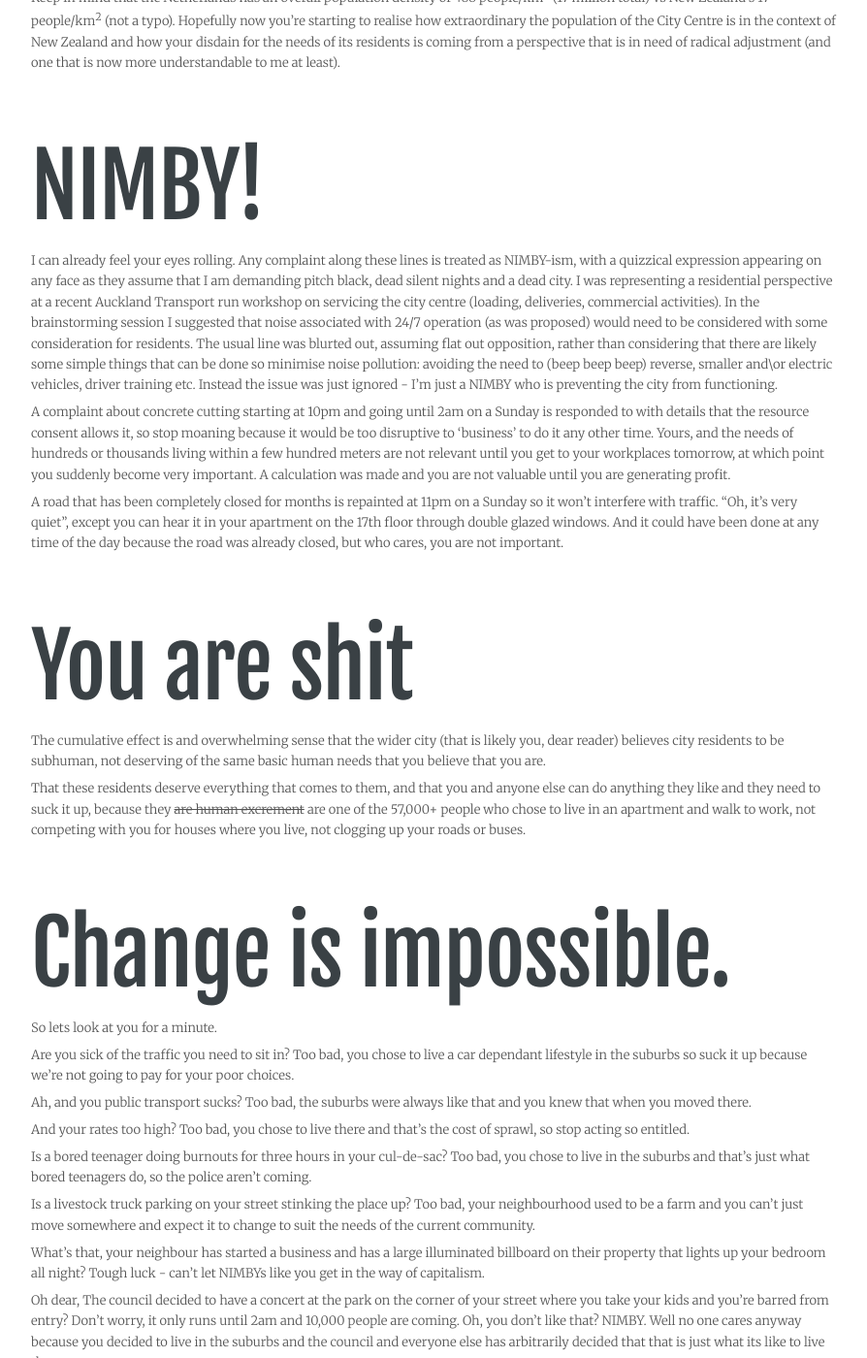
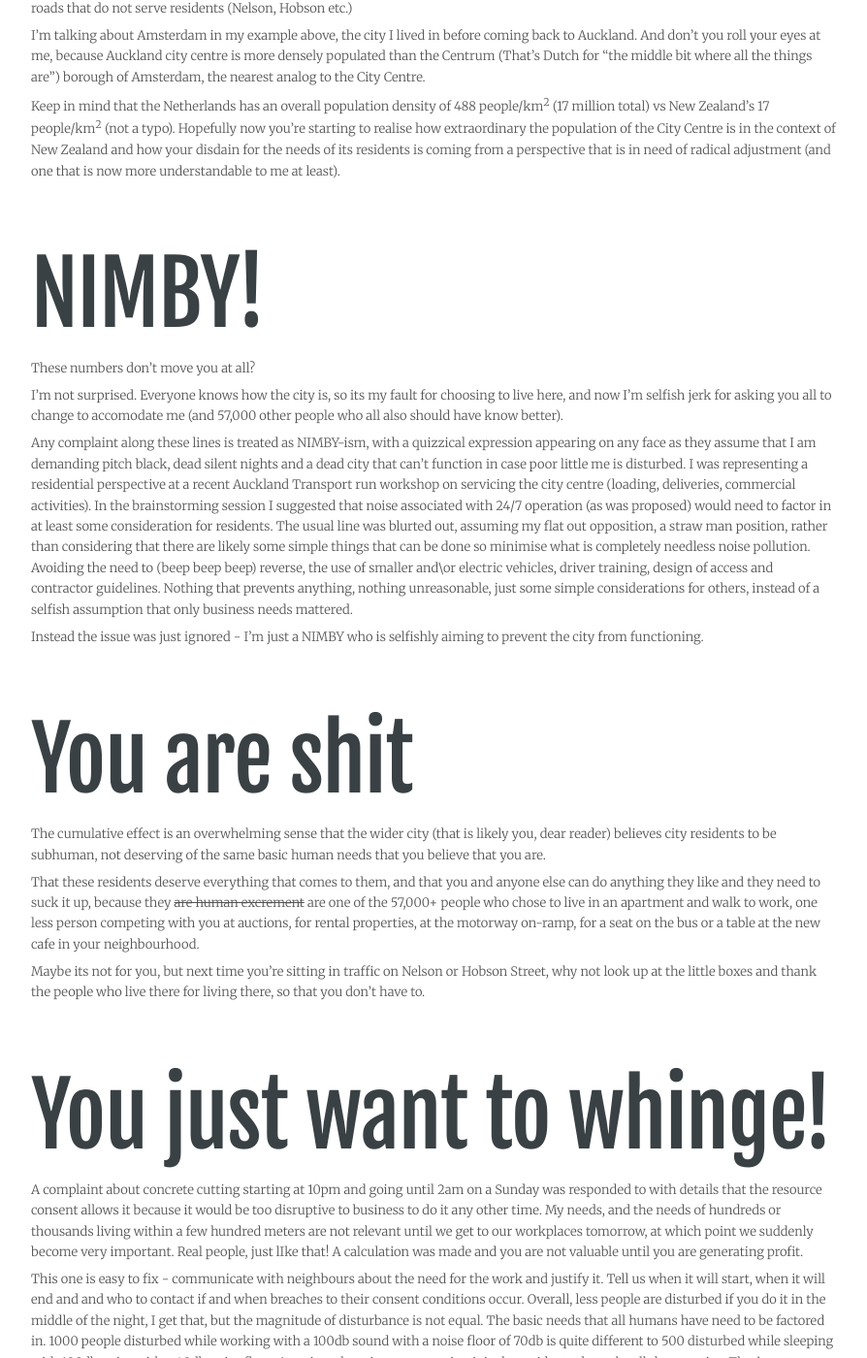
Before and after one commit to davidjroos/davidjroos.github.io, a Jekyll site: the page built from _posts/2019-01-06-butyouliveinthecity.md, in a window 1280 px wide and 1400 px high, scrolled down 3173 px. Shown: the whole window at 97% size, without its empty margins (193-1087 px from the left). Built offline with Jekyll 4.4.1, drawn with Linux system fonts in a browser that asks for light colours; some of the changed text lies outside the part shown.

Commit message:
final for review and conmment

```diff
--- a/_posts/2019-01-06-butyouliveinthecity.md
+++ b/_posts/2019-01-06-butyouliveinthecity.md
@@ -16,7 +16,7 @@ As a resident in Auckland's City Centre there are a variety of benefits and comp
 
 The downsides are expected in any city - less square meters for your dollar, no garden, the sounds of a bustling city day and night, light pollution, an absence of bird song beyond seagulls squawking, the full spectrum of emergency sirens, drunkenness and buffoons in loud vehicles of all descriptions. But many of these downsides largely contribute to the positive column - an open window to the sounds of the world around you provides a connected feeling and being part of something bigger and having less space means reduced consumption, be it energy or a soda stream machine that you just can't justify the space for. These are good things - empathy and consideration for others, reduced energy usage, less money spent, and a less sad planet.
 
-The balance tips, for the majority of the time, towards the benefits of the city for the people that choose to make it home. (Maybe its not for you, but remember that for every person who does like it,its one less person competing with you at auctions, for rental properties, at the motorway on-ramp, for a seat on the bus or a table at the new cafe in your neighbourhood. Next time you're sitting in traffic on Nelson Street, why not look up at the little boxes and thank the people who live there for living there, so that you don't have to).
+The balance tips, for the majority of the time, towards the benefits of the city for the people that choose to make it home.
 
 I accept the downsides as an acceptable trade-off for the benefits - I feel lost in the suburbs, trapped by distance, tied to a car, unable to walk for any other reason than aimless leisure.
 
@@ -50,11 +50,11 @@ But if I tell you that it happened to me in the City Centre, and that I'm not pl
 
 What exactly does a digital billboard have to do with the city centre? Cities such as Vancouver ban all outdoor advertising, Amsterdam certainly doesn't have any and no one would call it lacking vibrancy or life. Why is it, in your head, a fact of life in the city?
 
-The same applies to any nuisance - noise, pollution, poor behaviour. These things do not define places, they are undesirable and modern society is arranged to minimise them for all members of that society.
+The same applies to any nuisance - noise, pollution, urine and vomit on my doorstep. These things do not define places, they are undesirable and modern society is arranged to minimise them for all members of that society.
 
 So what is the difference between Eden Terrace and the city centre that excuses everyone from feeling any guilt for these nuisances, exactly?
 
-# Lines on a map
+# Your play thing
 
 There is no magical thing that happens as you cross the Symonds Street motorway overbridge from Eden Terrace into the City Centre. I presume it all rests on the crux of 'the bars were there first and you knew that when you moved there', but most nuisances are not bars - the police and liquor licensing agents do a (relatively...) decent job in that regard. We've all just collectively decided that this is how the city centre must be.
 
@@ -71,6 +71,8 @@ Here is a photo of some cranes building another 155 houses in the city centre fo
 *Union Green*
 <p> </p>
 
+# But we're not like...
+
 In some other parts of the world where most people live in dense(r), urban environments, there is no such things as a "CBD" - just a collection of neighbourhoods with work and play nearby. The people out on a Friday night all live there, nearby, or in a different part of town that is equally bustling. It breeds a level of respect and understanding because you know what it is like when civility and compassion is left at the door. In Auckland, people travel from far and wide to enter a place that they appreciate and enjoy, but do not respect - expecting that place (and those who call it home, if that was ever a consideration) to tolerate whatever they decide it should, based on their own selfish needs and desires - things that they would never do and never tolerate where they live. This includes big roads that do not serve residents (Nelson, Hobson etc.)
 
 I'm talking about Amsterdam in my example above, the city I lived in before coming back to Auckland. And don't you roll your eyes at me, because Auckland city centre is more densely populated than the Centrum (That's Dutch for "the middle bit where all the things are") borough of Amsterdam, the nearest analog to the City Centre.
@@ -79,21 +81,37 @@ Keep in mind that the Netherlands has an overall population density of 488 peopl
 
 # NIMBY!
 
-I can already feel your eyes rolling. Any complaint along these lines is treated as NIMBY-ism, with a quizzical expression appearing on any face as they assume that I am demanding pitch black, dead silent nights and a dead city. I was representing a residential perspective at a recent Auckland Transport run workshop on servicing the city centre (loading, deliveries, commercial activities). In the brainstorming session I suggested that noise associated with 24/7 operation (as was proposed) would need to be considered with some consideration for residents. The usual line was blurted out, assuming flat out opposition, rather than considering that there are likely some simple things that can be done so minimise noise pollution: avoiding the need to (beep beep beep) reverse, smaller and\or electric vehicles, driver training etc. Instead the issue was just ignored - I'm just a NIMBY who is preventing the city from functioning.
+These numbers don't move you at all?
 
-A complaint about concrete cutting starting at 10pm and going until 2am on a Sunday is responded to with details that the resource consent allows it, so stop moaning because it would be too disruptive to 'business' to do it any other time. Yours, and the needs of hundreds or thousands living within a few hundred meters are not relevant until you get to your workplaces tomorrow, at which point you suddenly become very important. A calculation was made and you are not valuable until you are generating profit.
+I'm not surprised. Everyone knows how the city is, so its my fault for choosing to live here, and now I'm selfish jerk for asking you all to change to accomodate me (and 57,000 other people who all also should have know better).
 
-A road that has been completely closed for months is repainted at 11pm on a Sunday so it won't interfere with traffic. "Oh, it's very quiet", except you can hear it in your apartment on the 17th floor through double glazed windows. And it could have been done at any time of the day because the road was already closed, but who cares, you are not important.
+Any complaint along these lines is treated as NIMBY-ism, with a quizzical expression appearing on any face as they assume that I am demanding pitch black, dead silent nights and a dead city that can't function in case poor little me is disturbed. I was representing a residential perspective at a recent Auckland Transport run workshop on servicing the city centre (loading, deliveries, commercial activities). In the brainstorming session I suggested that noise associated with 24/7 operation (as was proposed) would need to factor in at least some consideration for residents. The usual line was blurted out, assuming my flat out opposition, a straw man position, rather than considering that there are likely some simple things that can be done so minimise what is completely needless noise pollution. Avoiding the need to (beep beep beep) reverse, the use of smaller and\or electric vehicles, driver training, design of access and contractor guidelines. Nothing that prevents anything, nothing unreasonable, just some simple considerations for others, instead of a selfish assumption that only business needs mattered.
+
+Instead the issue was just ignored - I'm just a NIMBY who is selfishly aiming to prevent the city from functioning.
 
 # You are shit
 
-The cumulative effect is and overwhelming sense that the wider city (that is likely you, dear reader) believes city residents to be subhuman, not deserving of the same basic human needs that you believe that you are.
+The cumulative effect is an overwhelming sense that the wider city (that is likely you, dear reader) believes city residents to be subhuman, not deserving of the same basic human needs that you believe that you are.
 
-That these residents deserve everything that comes to them, and that you and anyone else can do anything they like and they need to suck it up, because they ~~are human excrement~~ are one of the 57,000+ people who chose to live in an apartment and walk to work, not competing with you for houses where you live, not clogging up your roads or buses.
+That these residents deserve everything that comes to them, and that you and anyone else can do anything they like and they need to suck it up, because they ~~are human excrement~~ are one of the 57,000+ people who chose to live in an apartment and walk to work, one less person competing with you at auctions, for rental properties, at the motorway on-ramp, for a seat on the bus or a table at the new cafe in your neighbourhood.
+
+Maybe its not for you, but next time you're sitting in traffic on Nelson or Hobson Street, why not look up at the little boxes and thank the people who live there for living there, so that you don't have to.
+
+# You just want to whinge!
+
+A complaint about concrete cutting starting at 10pm and going until 2am on a Sunday was responded to with details that the resource consent allows it because it would be too disruptive to business to do it any other time. My needs, and the needs of hundreds or thousands living within a few hundred meters are not relevant until we get to our workplaces tomorrow, at which point we suddenly become very important. Real people, just lIke that! A calculation was made and you are not valuable until you are generating profit.
+
+This one is easy to fix - communicate with neighbours about the need for the work and justify it. Tell us when it will start, when it will end and and who to contact if and when breaches to their consent conditions occur. Overall, less people are disturbed if you do it in the middle of the night, I get that, but the magnitude of disturbance is not equal. The basic needs that all humans have need to be factored in. 1000 people disturbed while working with a 100db sound with a noise floor of 70db is quite different to 500 disturbed while sleeping with 100db noise with a 40db noise floor. Any time there is a compromise, it is the residents that take all the negative. That's not a compromise,that's a clear message being sent.
+
+A road that had been completely closed for months was repainted at 11pm on a Sunday so it won't interfere with traffic. "Oh, it's very quiet", except you can hear it in your apartment on the 17th floor through double glazed windows. And it could have been done at any time of the day on any day of the week, because the road was already closed. The person approving this work may well have been you, now moving from a position of uncaring to active malice.
+
+This one is also easy to fix. Don't assume you know how loud anything is, and think about the number of people any single nuisance will impact.
+
+I'm not asking for the city to cease functioning, cease being a city. I'm asking for the people that visit and make decisions around the city centre to remember that residents exist and to take what are really simple steps to not ruin our lives through nothing more than carelessness, ignorance our the simple malice that I'm trying to argue against here.
 
 # Change is impossible.
 
-So lets look at you for a minute.
+So lets look at *you* for a minute.
 
 Are you sick of the traffic you need to sit in? Too bad, you chose to live a car dependant lifestyle in the suburbs so suck it up because we're not going to pay for your poor choices.
 
@@ -111,35 +129,37 @@ Oh dear, The council decided to have a concert at the park on the corner of your
 
 Did someone break into your house and is now standing over your bed screaming in your face at 4am? Too bad, you chose to live in the suburbs and I've decided that's an ok thing to do there, because *I* don't live there.
 
-**Stop complaining**
+You dirty hypocrite.
 
 # You are protected
 
 Everything in the list above is being dealt with, luckily. For you.
 
-We're spending truck loads of money to subsidise your long commutes. No one can find money to build a footpath on a street alongside one of the most densely populated places in the country, in my neighbourhood. We don't have a school for 60,000 people.
+We're spending truck loads of money to subsidise your long commutes. No one can find money to build a footpath on a street alongside one of the most densely populated places in the country, in my neighbourhood. We don't have a school for 57,000 people, so those most families move out when their kids get to around 7.
 
-Public transport is being improved at great expense to bring people in from the suburbs. I can't get to a friends house on the other side of the city because the buses are designed for commuters.
+Public transport is being improved at great expense to bring people in from the suburbs and give them better choices for moving around. I can't get to a friends house on the other side of the city centre because the buses are designed for commuters and its quicker to walk the half an hour.
 
 Your rates get you brand new roads and footpaths. My rates subsidise your neighbourhood - we're on the same rating system , but every apartment building with 100+ homes in it going up doesn't get a cent spent on roads, footpaths etc.
 
-I don't know for sure if the police will come to sort out kids doing burnouts in your suburb,but they certainly aren't worried about the ones doing it for hours every weekend in mine, no matter how much we call.
+I don't know for sure if the police will come to sort out kids doing burnouts in your suburb, but they certainly aren't worried about the ones doing it for hours every weekend in mine, no matter how much we call. I presume if a gang was selling drugs outside your house on a Friday night and you called the police someone would come. They don't come when we call.
 
-There are laws in place to protect 'residential' areas from a variety of nuisance issues issues, like a neighbour causing undue smell, or light pollution. We in the city centre are fair game for everything YOU do to us; as much noise, light and air pollution as you deem to impose on us and its enshrined in planning policy and mentality.
+There are laws in place to protect 'residential' areas from a variety of nuisance issues issues, like a neighbour causing undue smell, or light pollution. We in the city centre are fair game for everything; as much noise, light and air pollution as *you* deem to impose on us and its enshrined in planning policy and mentality.
 
-The council would never put on an event of such a scale in your neighbourhood without extensive planning and considerations for your safety, traffic, alcohol issues etc. The city is seen as a place to do this, and it should be - we live there because of this activity, but no amount of soundproofing can stop a big subwoofer and line of sight of loud speakers, so considerations could be made for impact mitigation on neighbours and information about when events are happening and until when. Just being good neighbours, you know? But we are ignored and treated as a nuisance, a barrier to YOU coming to our neighbourhood to have a good time at OUR expense. You are more important than we are.
+The council would never put on an event of such a scale in your neighbourhood without extensive planning and considerations for your safety, traffic, alcohol issues etc. The city is seen as a place to do this, and it should be - we live there because of this activity - but no amount of soundproofing can stop a big subwoofer and line of sight of loud speakers, so considerations could be made for impact mitigation on neighbours and information about when events are happening and until when. Just being good neighbours, you know? But we are ignored and treated as a nuisance, a barrier to YOU coming to our neighbourhood to have a good time at OUR expense. You are more important than we are.
 
 # NIMBY!!!!!!
 
-The last one is in there to highlight that what you think the city is and should be is only part of the picture. The city has changed a lot in the last 20 years, and even more so in the passed 5. We are still treated as guests in our own neighbourhood, secondary to visitors and businesses.
+The last crazy one about someone screaming in your face is in there to highlight that what you think the city is and should be is only part of the picture. What I think people should be subject to in St Helliers will have less weight that the residents of the area, no matter how frequently I visit. That isn't a controversial opinion, I don't think. The city has changed a lot in the last 20 years, and even more so in the passed 5. But we are still treated as guests in our own neighbourhood, secondary to visitors and businesses.
 
 But when residents outnumber visitors, will it change? I doubt that - already we have more residents than car commuters, and that space allocation is clearly not working out in our favour just yet, is it?
 
-So how about Western Springs speedway? Everyone knows the speedway is there, but only the people living there know how exactly how noisy it really is on race nights.
+# You should have known better
+
+So how about Western Springs speedway, the ultimate NIMBY test case? Everyone knows the speedway is there, but only the people living there know how exactly how noisy it really is on race nights.
 
 So in **scenario 1**, lets say the council now allows the speedway to have twice as many races a year - the residents oppose. Are they NIMBYs? The speedway was always there after all.
 
-When I moved here we had the Santa parade, New Year's Eve and that was about it. It was dull, and it's better now, but over summer some residents have loud music from events and visitors every weekend for months on end and we're told that this is how the city is, though we were there when it wasn't. It's a better place now, but it's much, much louder.
+When I moved to the city centre we had the Santa parade, New Year's Eve and that was about it. It was dull, and it's better now, but over summer some residents have loud music from events and visitors causing chaos every weekend for months on end and we're told that this is how the city is. But we were there when it wasn't. It's a better place now, but it's much, much louder.
 
 In **scenario 2** the speedway is now hosting a circus with lots of animals, and it smells like a zoo 24/7 for two weeks, and the rotting garbage only adds to it. The residents complain. Are they NIMBYs? The speedway is a commercial venture and is entitled to make money on their land and they have not exceeded the noise levels that have been agreed.
 
@@ -151,7 +171,7 @@ That brings us to....
 
 # The unfulfilled promise
 
-The city centre master plan, published in 2012, sets out objectives around the residents population. This document lays out what the council aspires for the city to be.
+The city centre master plan, published in 2012, sets out objectives around the resident population (amongst many other things). This document lays out what the council aspires for the city to be.
 
 > **OUTCOME 3**
 >
@@ -202,3 +222,9 @@ But we have a solution!
 Except the same council does not believe that we deserve anything of the sort.
 
 So we have a set of expectations that have been delivered to us. We are not making this up.
+
+# I'm still not convinced.
+
+Well I tried.
+
+Just know, I love the city centre, far more than you do. I don't want to ruin what is good about it. I just want to sleep.
```
